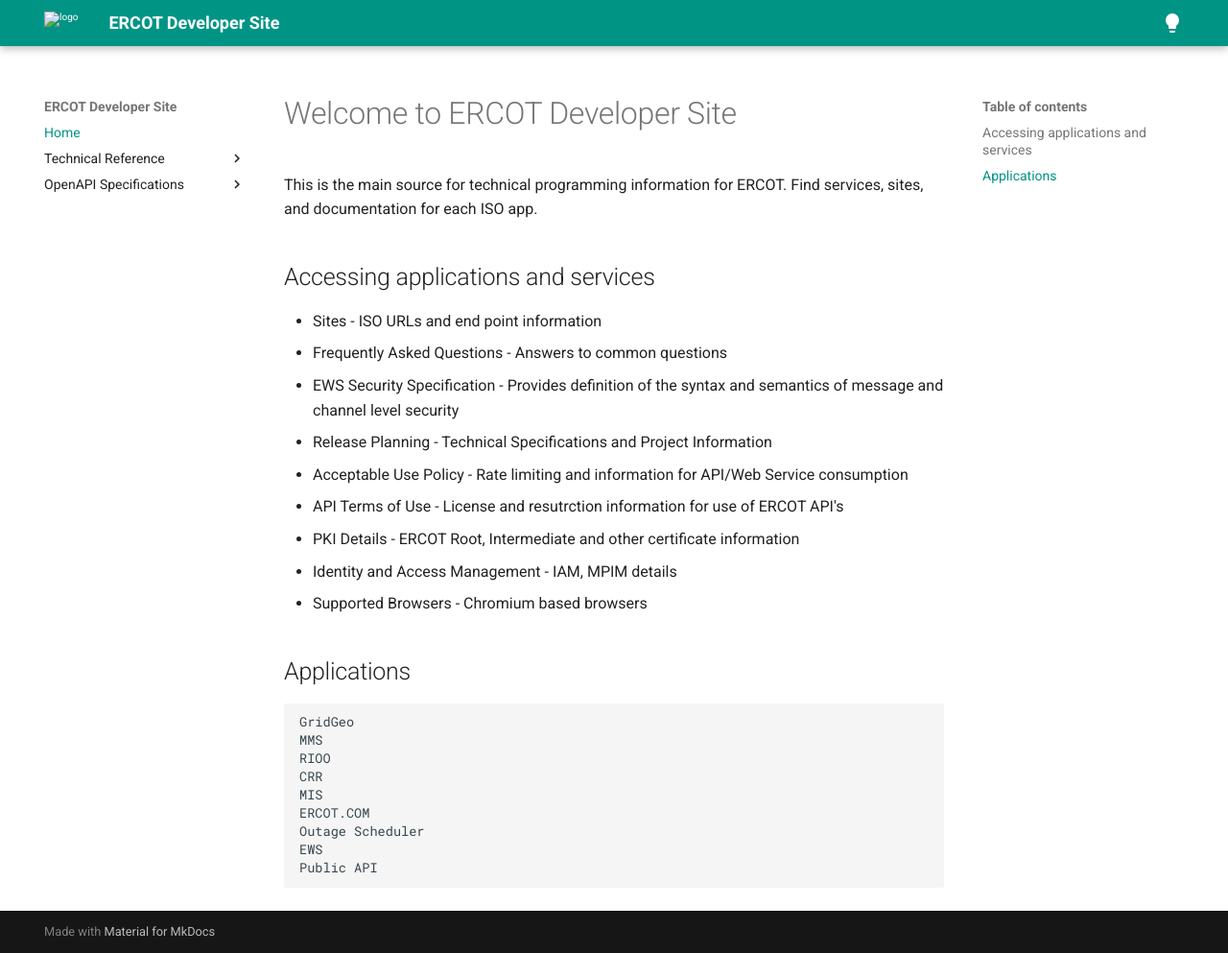
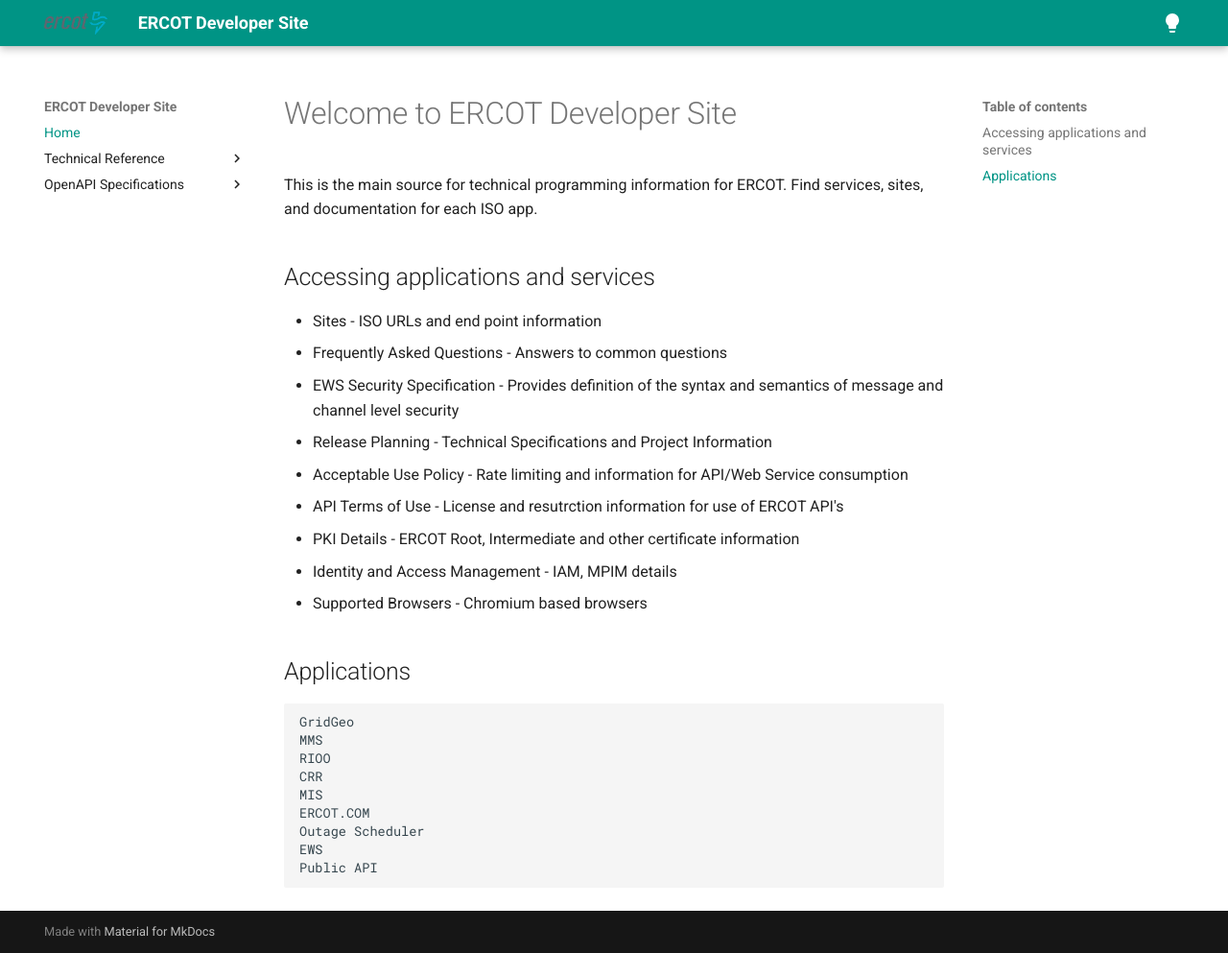
Before and after one commit to ercot/api-specs, an MkDocs documentation site: the page built from docs/index.md, in a window 1280 px wide and 993 px high. Shown: the whole window at 96% size. Built offline with MkDocs 1.6.1 and Material for MkDocs 9.7.7, drawn with Linux system fonts in a browser that asks for light colours.

Commit message:
Update mkdocs.yml

```diff
--- a/mkdocs.yml
+++ b/mkdocs.yml
@@ -1,7 +1,7 @@
 site_name: ERCOT Developer Site
 theme:
   name: material
-  logo: docs/icons/MicrosoftTeams-image.png
+  logo: icons/MicrosoftTeams-image.png
   palette:
   - scheme: default
     primary: teal
```
